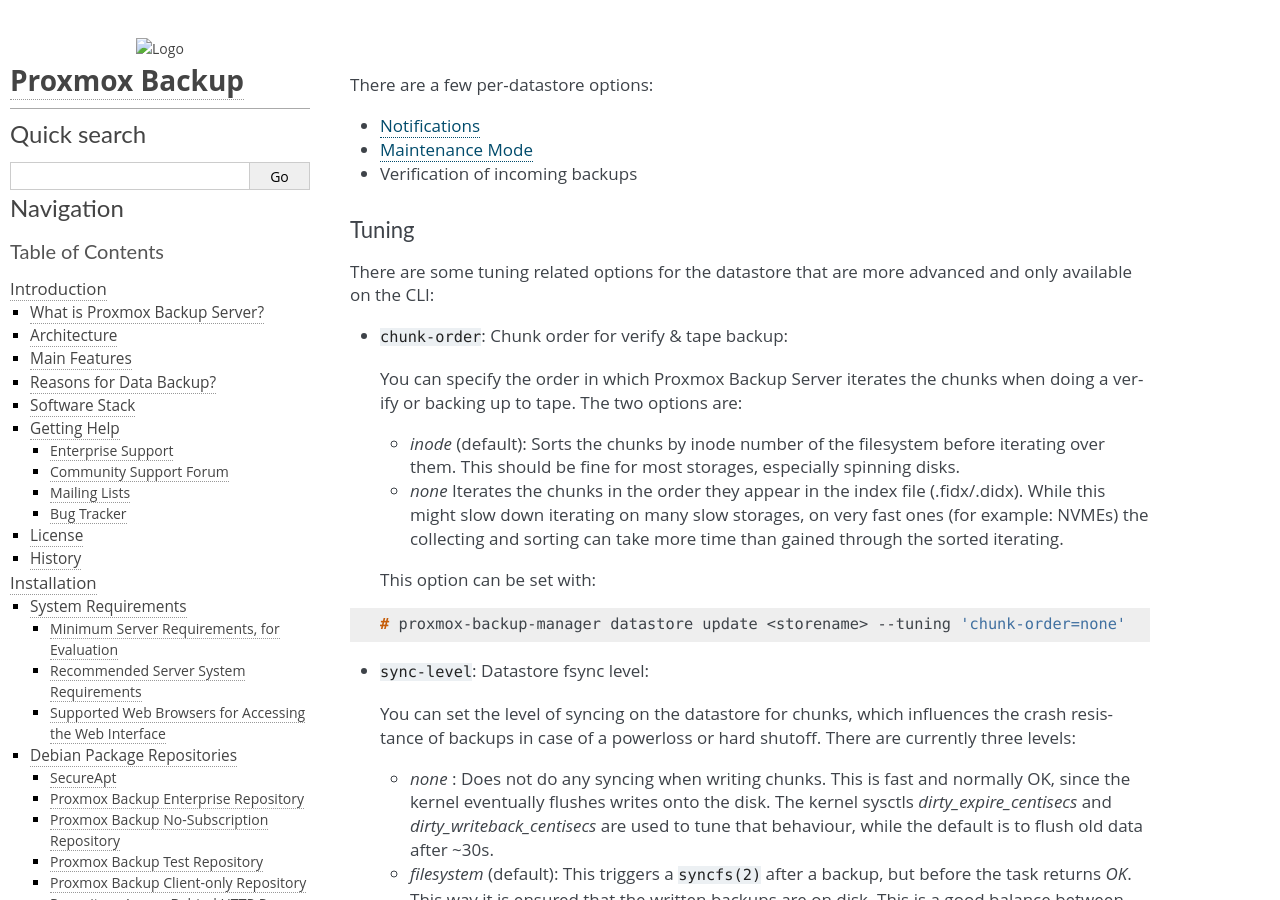
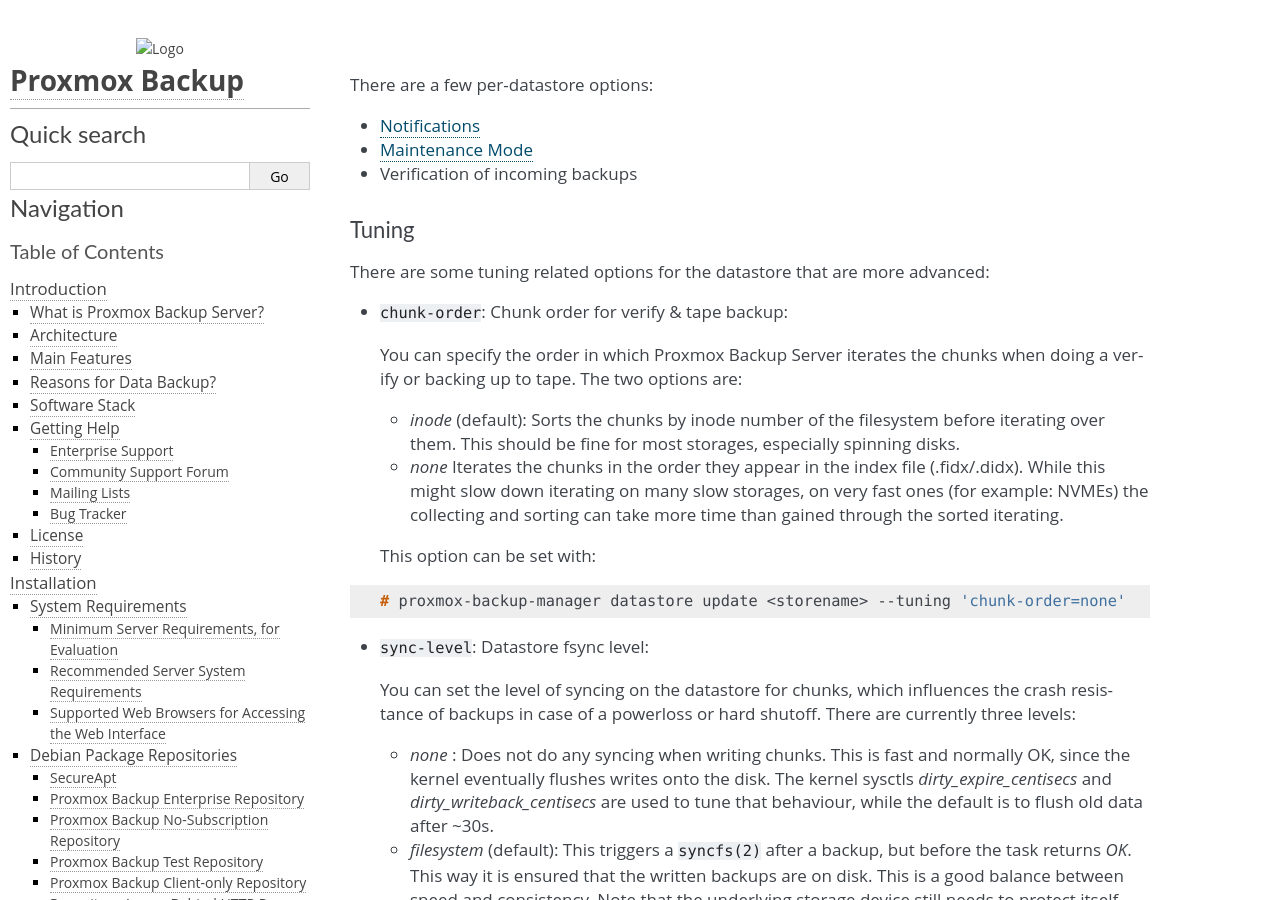
Before and after one commit to rikka-chunibyo/PBS-X, a Sphinx documentation site: the page built from docs/storage.rst, in a window 1280 px wide and 900 px high, scrolled down 8355 px. Built offline with Sphinx 7.4.7, drawn with Linux system fonts in a browser that asks for light colours.

Commit message:
docs: don't mention CLI only anymore for tuning options
since we now have those on the ui

Signed-off-by: Dominik Csapak <d.csapak@proxmox.com>

```diff
--- a/docs/storage.rst
+++ b/docs/storage.rst
@@ -317,8 +317,7 @@ There are a few per-datastore options:
 
 Tuning
 ^^^^^^
-There are some tuning related options for the datastore that are more advanced
-and only available on the CLI:
+There are some tuning related options for the datastore that are more advanced:
 
 * ``chunk-order``: Chunk order for verify & tape backup:
 
```
